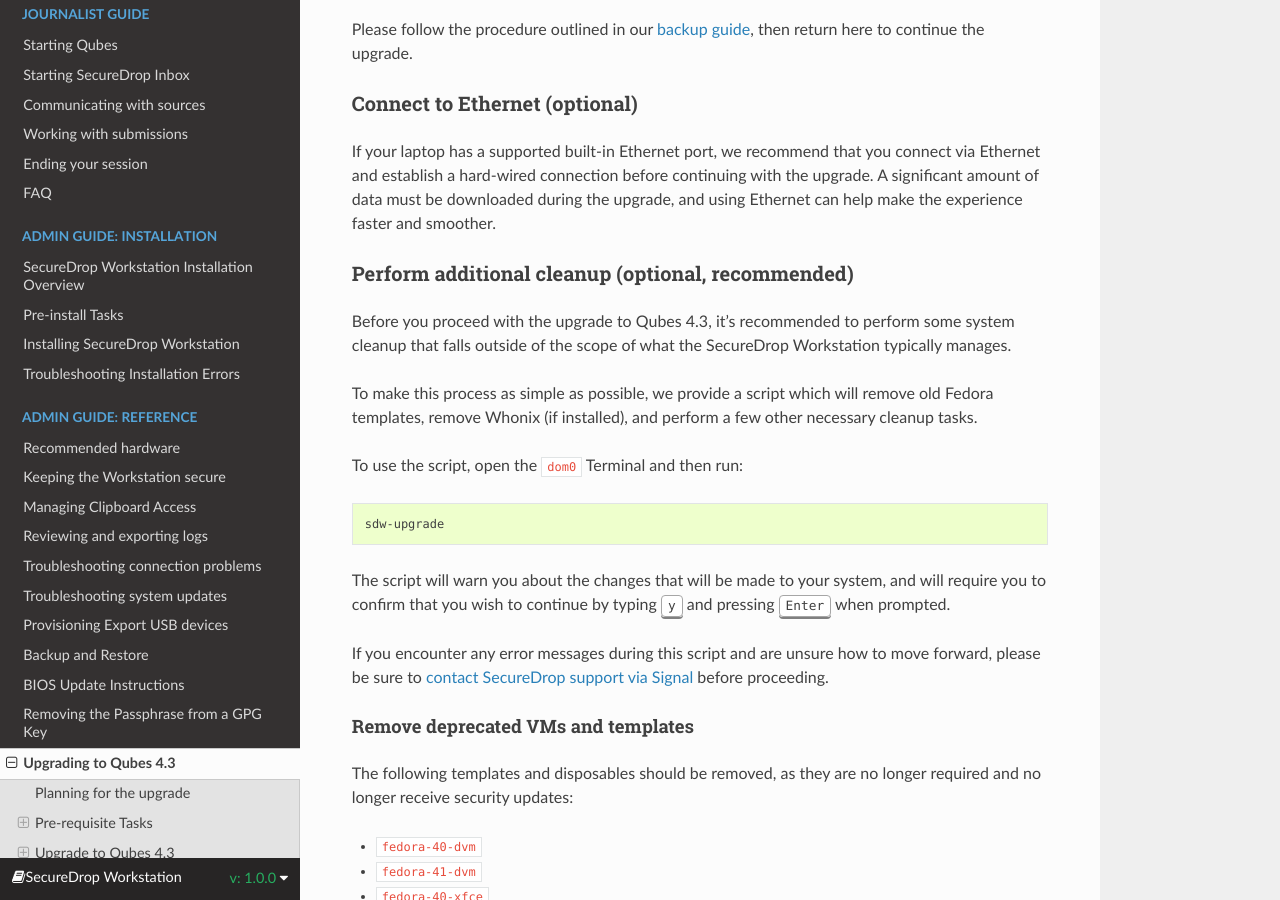
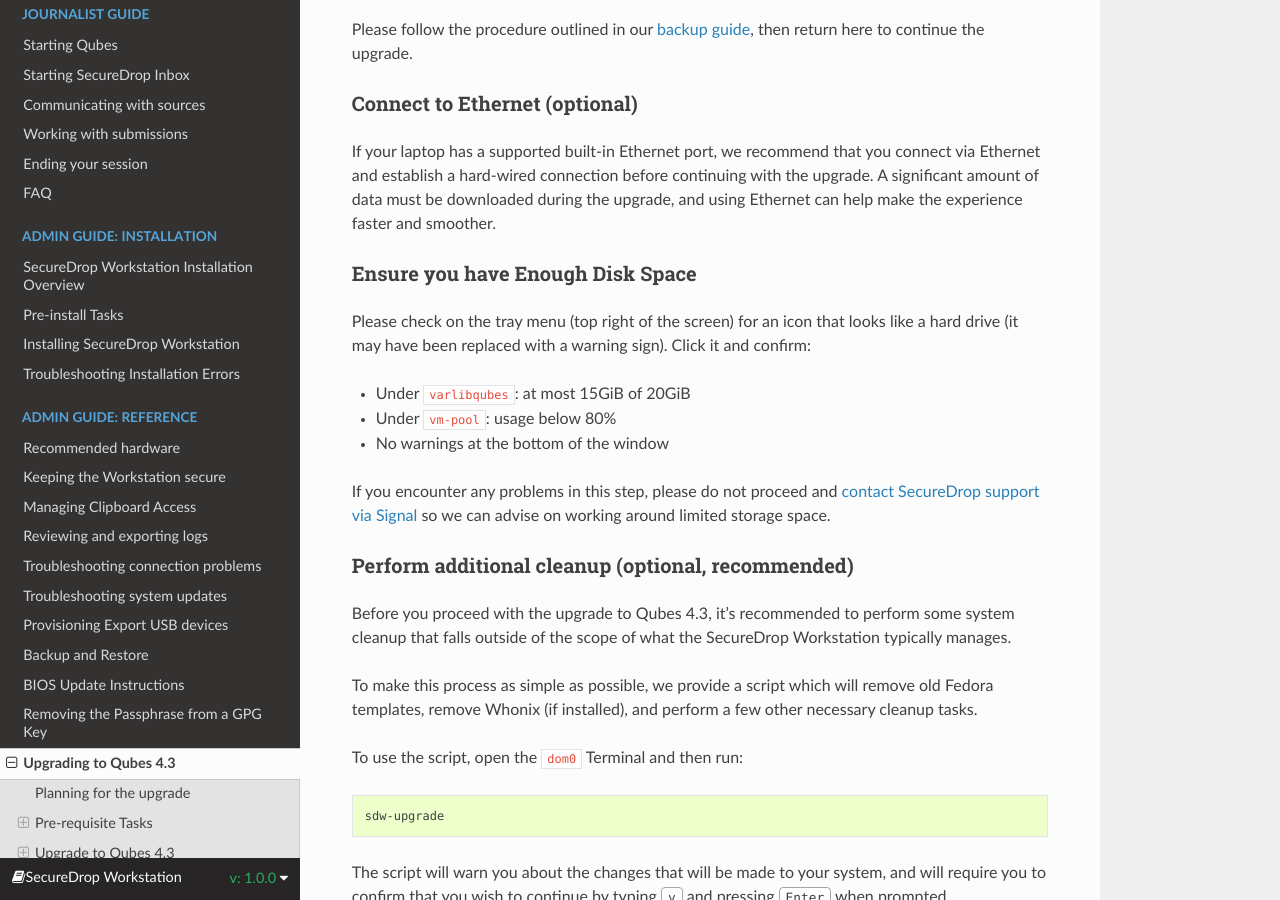
Before and after one commit to freedomofpress/securedrop-workstation-docs, a Sphinx documentation site: the page built from docs/admin/reference/upgrade_to_qubes_4.3.rst, in a window 1280 px wide and 900 px high, scrolled down 1696 px. Built offline with Sphinx 7.4.7 and the Read the Docs theme 3.1.0, drawn with Linux system fonts in a browser that asks for light colours.

Commit message:
4.3 upgrade: note to check storage space
Warn users to check their storage space before proceeding.
Exact thresholds may need to be tweaked.

```diff
--- a/docs/admin/reference/upgrade_to_qubes_4.3.rst
+++ b/docs/admin/reference/upgrade_to_qubes_4.3.rst
@@ -92,6 +92,23 @@
 with the upgrade. A significant amount of data must be downloaded during the
 upgrade, and using Ethernet can help make the experience faster and smoother.
 
+
+Ensure you have Enough Disk Space
+~~~~~~~~~~~~~~~~~~~~~~~~~~~~~~~~~
+
+Please check on the tray menu (top right of the screen) for an icon that looks
+like a hard drive (it may have been replaced with a warning sign). Click it
+and confirm:
+
+* Under ``varlibqubes``: at most 15GiB of 20GiB
+* Under ``vm-pool``: usage below 80%
+* No warnings at the bottom of the window
+
+If you encounter any problems in this step, please do not proceed and
+`contact SecureDrop support via Signal <https://securedrop.org/help/>`_
+so we can advise on working around limited storage space.
+
+
 Perform additional cleanup (optional, recommended)
 ~~~~~~~~~~~~~~~~~~~~~~~~~~~~~~~~~~~~~~~~~~~~~~~~~~
 
@@ -116,6 +133,7 @@
 If you encounter any error messages during this script and are unsure how to move forward,
 please be sure to `contact SecureDrop support via Signal <https://securedrop.org/help/>`_
 before proceeding.
+
 
 Remove deprecated VMs and templates
 ^^^^^^^^^^^^^^^^^^^^^^^^^^^^^^^^^^^
```
